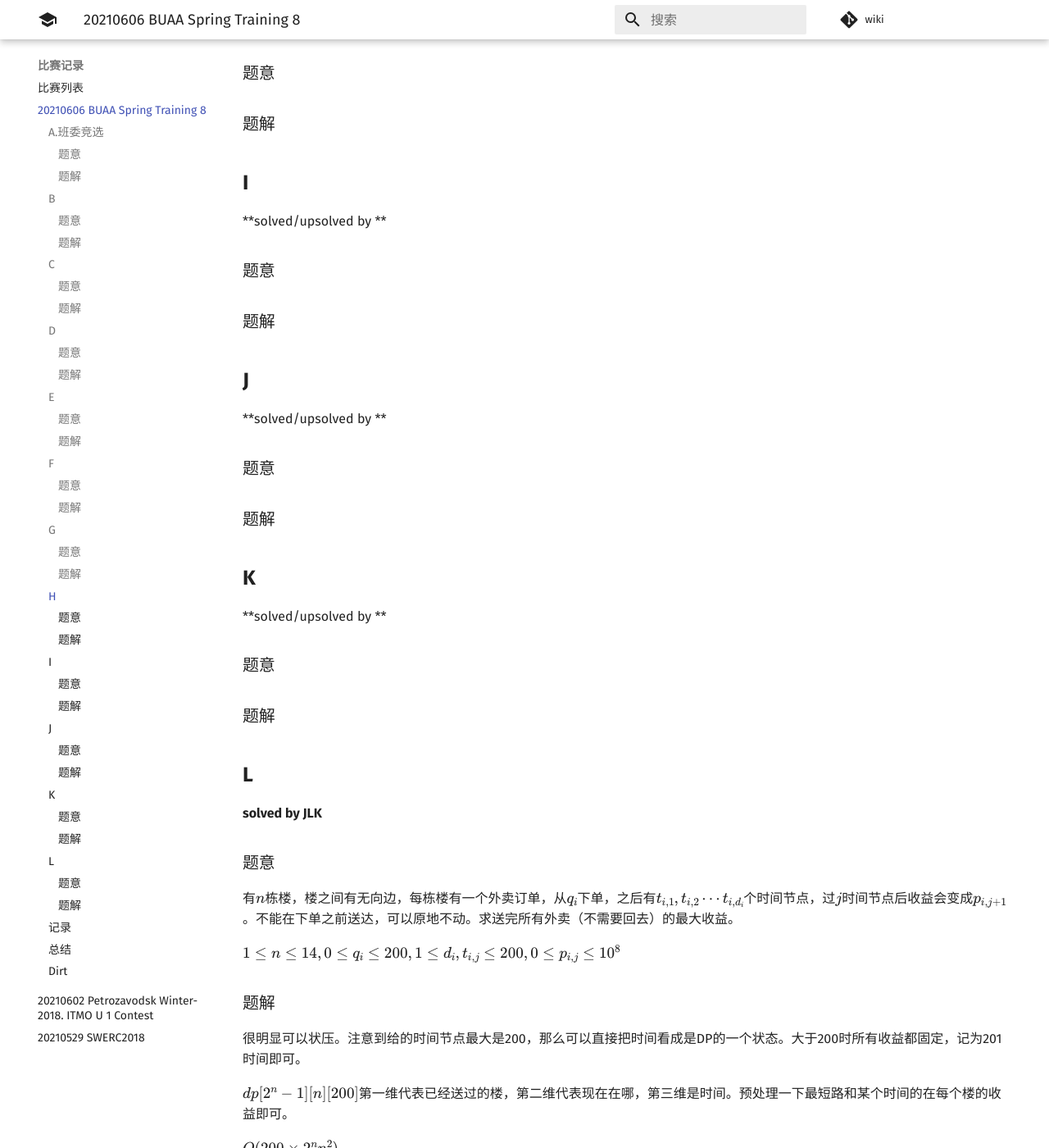
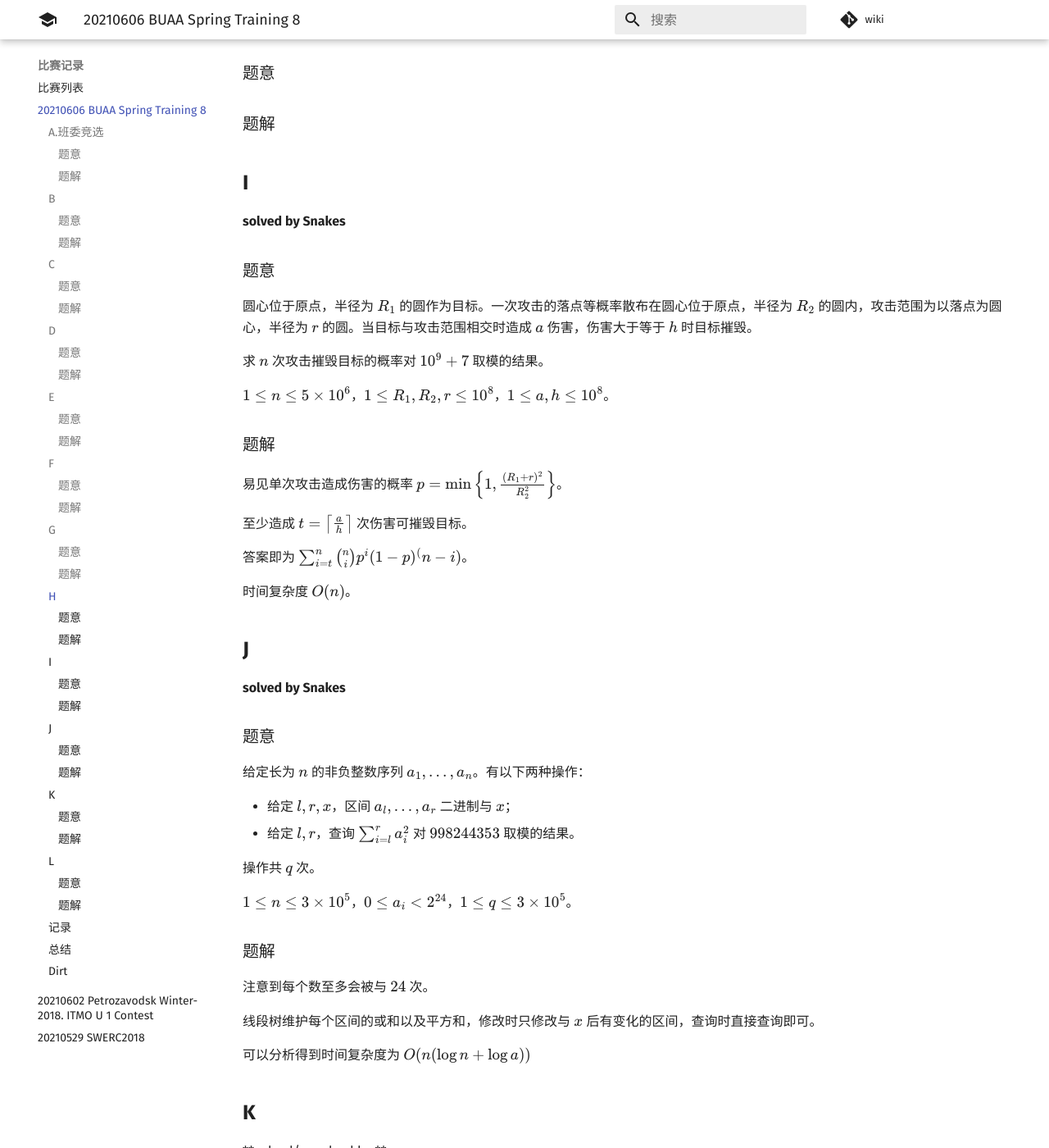
Before and after one commit to PoorMath/PoorMath.github.io, an MkDocs documentation site: the page built from docs/contest/20210606 BUAA Spring Training 8.md, in a window 1280 px wide and 1400 px high, scrolled down 3176 px. Shown: the whole window at 82% size. Built offline with MkDocs 1.6.1 and Material for MkDocs 9.7.7, drawn with Linux system fonts in a browser that asks for light colours; comment, search, counter and statistics services are not loaded; some of the changed text lies outside the part shown.

Commit message:
Update 20210606 BUAA Spring Training 8.md

```diff
--- a/docs/contest/20210606 BUAA Spring Training 8.md
+++ b/docs/contest/20210606 BUAA Spring Training 8.md
@@ -130,27 +130,48 @@ $O(d)$
 
 ## **I**
 
-**solved/upsolved by **
+**solved by Snakes**
 
 ### 题意
 
+圆心位于原点，半径为 $R_1$ 的圆作为目标。一次攻击的落点等概率散布在圆心位于原点，半径为 $R_2$ 的圆内，攻击范围为以落点为圆心，半径为 $r$ 的圆。当目标与攻击范围相交时造成 $a$ 伤害，伤害大于等于 $h$ 时目标摧毁。
 
+求 $n$ 次攻击摧毁目标的概率对 $10^9+7$ 取模的结果。
+
+$1\leq n\leq 5\times 10^6$，$1\leq R_1,R_2,r\leq 10^8$，$1\leq a,h\leq 10^8$。
 
 ### 题解
 
+易见单次攻击造成伤害的概率 $p=\min\left\{1,{(R_1+r)^2\over R_2^2}\right\}$。
 
+至少造成 $t=\left\lceil {a\over h}\right\rceil$ 次伤害可摧毁目标。
+
+答案即为 $\sum_{i=t}^n \binom n i p^i (1-p)^(n-i)$。
+
+时间复杂度 $O(n)$。
 
 ## **J**
 
-**solved/upsolved by **
+**solved by Snakes**
 
 ### 题意
 
+给定长为 $n$ 的非负整数序列 $a_1,\dots,a_n$。有以下两种操作：
 
++ 给定 $l,r,x$，区间 $a_l,\dots,a_r$ 二进制与 $x$；
++ 给定 $l,r$，查询 $\sum_{i=l}^r a_i^2$ 对 $998244353$ 取模的结果。
+
+操作共 $q$ 次。
+
+$1\leq n\leq 3\times 10^5$，$0\leq a_i<2^{24}$，$1\leq q\leq 3\times 10^5$。
 
 ### 题解
 
+注意到每个数至多会被与 $24$ 次。
 
+线段树维护每个区间的或和以及平方和，修改时只修改与 $x$ 后有变化的区间，查询时直接查询即可。
+
+可以分析得到时间复杂度为 $O(n(\log n+\log a))$
 
 ## **K**
 
@@ -184,8 +205,35 @@ $O(200\times 2^nn^2)$
 
 ## **记录**
 
-
+2min: JLK AC A
+8min: TYB AC E
+18min: YZW TLE I (-1)
+22min: YZW AC I
+33min: JLK AC C
+47min: YZW RE J (-1)
+56min: YZW AC J
+1h40min: TYB WA K (-1)
+1h48min: TYB AC K
+1h52min: JLK AC B
+2h06min: TYB AC F
+2h30min: JLK AC L
+3h41min: JLK WA G (-1)
+3h51min: JLK WA G (-2)
+4h22min: JLK AC G
 
 ## **总结**
 
+I 不要以为评测机看起来快就写 $\log$，追求好写 + 小常数 / 复杂度。
+
+K 哈希可做就不必考虑 Manachar 等其他算法了。
+
+B 常用的如 $\sqrt n$ 一类的性质需要熟练运用 QAQ
+
+D/H 注重分析性质，把握解题方向，练习精准的 observation（？
+
 ## **Dirt**
+
+G (-2)
+I (-1)
+J (-1)
+K (-1)
```
